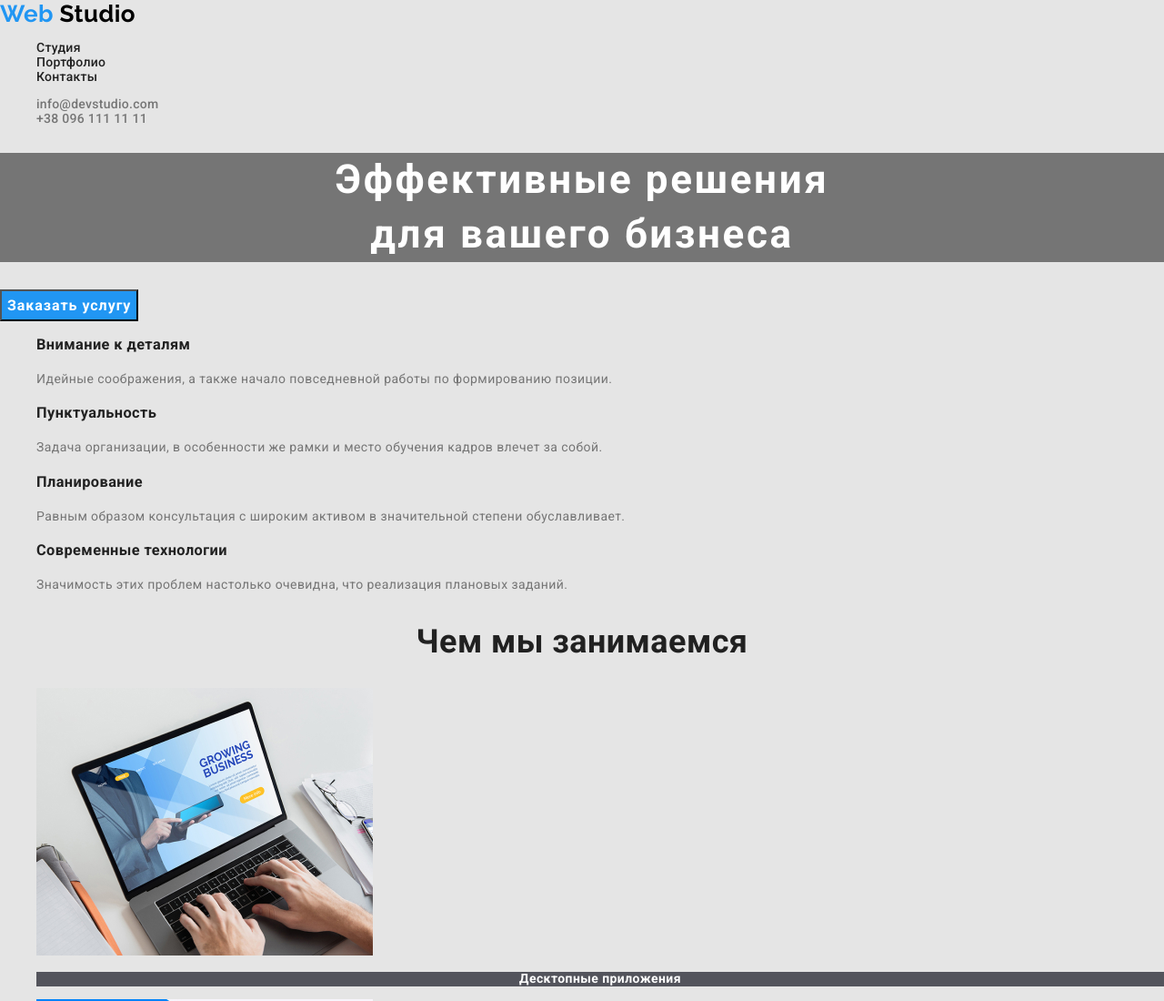
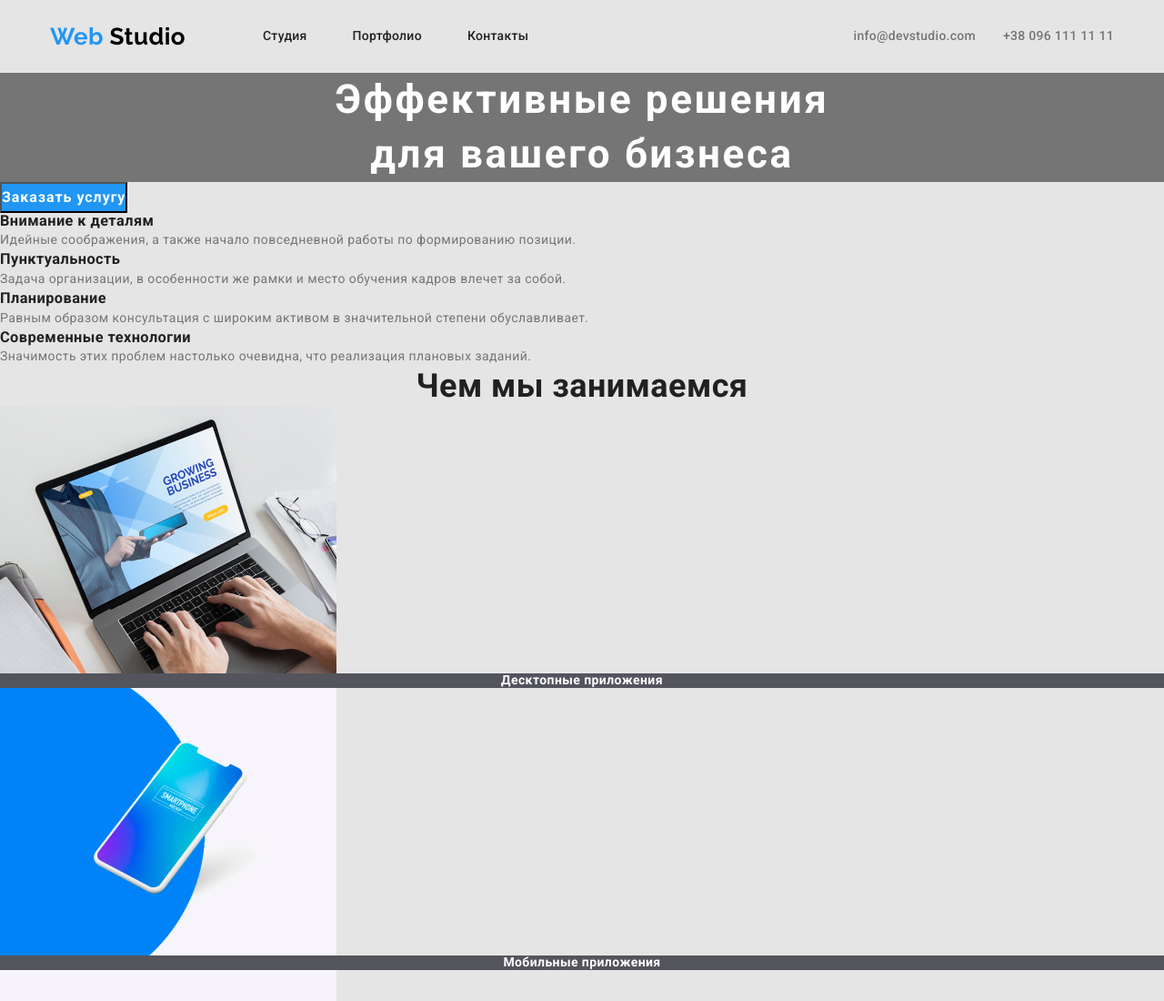
Before and after one commit to Natalia2525/goit-markup-hw-03, a plain HTML site: page index.html in a window 1280 px wide. Shown: the top 1100 px of the page at 91% size. Drawn offline with Linux system fonts and the light colour scheme; files that its build step writes are made by us from their sources.

Commit message:
Добавлено офорл Хедера

```diff
--- a/css/styles.css
+++ b/css/styles.css
@@ -14,6 +14,35 @@
     --logo-color: #000000;
 }
 
+html {
+    box-sizing: border-box;
+  }
+
+  *,
+  *::before,
+  *::after {
+    box-sizing: inherit;
+    margin: 0;
+    padding: 0;
+  }
+
+  h1 {
+    margin: 0;
+  }
+
+  img {
+    display: block;
+  }
+
+.link {
+    text-decoration: none;
+    display: block;
+}
+
+ul{
+    list-style-type: none;
+}
+
 body {
     color: var(--primary-text-color);
     background: #E5E5E5;
@@ -22,17 +51,27 @@ body {
     font-size: 14px;
     line-height: 1.14;
 }
-.link {
-    text-decoration: none;
-}
 
-ul{
-    list-style-type: none;
+.container {
+    width: 1200px;
+    padding-left: 15px;
+    padding-right: 15px;
+    margin-left: auto;
+    margin-right: auto;
 }
 
 /* Логотип */
 
+.header .container {
+    display: flex;
+    align-items: center;
+}
+
 .logo {
+    margin-right: 85px;
+    padding-top: 25px;
+    padding-bottom: 24px;
+
     color: var(--logo-color);
     font-family: var(--secondary-font);
     font-weight: 700;
@@ -40,13 +79,29 @@ ul{
     line-height: 1.2;
 }
 
+
 .logo-web {
     color: var(--accent-color);
 }
 
 /* Навигация */
 
+.navigation {
+    display: flex;
+}
+
+.site-nav {
+    display: flex;
+}
+
+.site-nav-list:not(:last-child) {
+    margin-right: 50px;
+}
+
 .site-nav .link {
+    padding-top: 32px;
+    padding-bottom: 32px;
+
     color: var(--title-text-color);
     font-weight: 500;
     letter-spacing: 0.02em;
@@ -58,6 +113,15 @@ ul{
 }
 
 /* КОНТАКТЫ */
+
+.contacts {
+    display: flex;
+    margin-left: auto;
+}
+
+.contacts-list:not(:last-child) {
+    margin-right: 30px;
+}
 
 .contacts .link {
     color: var(--primary-text-color);
--- a/index.html
+++ b/index.html
@@ -10,31 +10,34 @@
     <link rel="stylesheet" href="./css/styles.css">
   </head>
   <body>
-    <header>
-      <nav>
+    <header class="header">
+      <div class="container">
+        <nav class="navigation">
           <a class="logo link" href="./index.html">
             <span class="logo-web">Web</span> Studio
           </a>
           <ul class="site-nav">
-          <li>
+            <li class="site-nav-list">
               <a class="link" href="">Студия</a>
             </li>
-          <li>
+            <li class="site-nav-list">
               <a class="link" href="./portfolio.html">Портфолио</a>
             </li>
-          <li>
+            <li class="site-nav-list">
               <a class="link" href="">Контакты</a>
             </li>
           </ul>
         </nav>
         <ul class="contacts">
-        <li>
+          <li class="contacts-list">
             <a class="link" href="mailto:info@devstudio.com">info@devstudio.com</a>
           </li>
-        <li>
+          <li class="contacts-list">
             <a class="link" href="tel:+380961111111">+38 096 111 11 11</a>
           </li>
         </ul>
+      </div>
+
     </header>
 
     <main>
```
Lines whose indentation alone changed are shown as unchanged.
